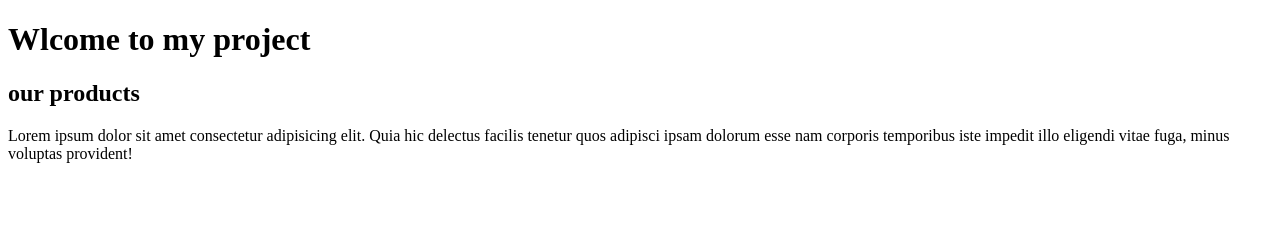
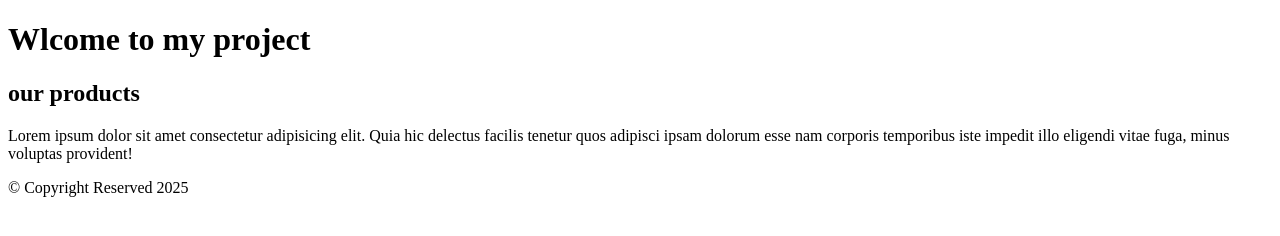
Before and after one commit to SafarovS/gitloiha, a plain HTML site: page index.html in a window 1280 px wide. Drawn offline with Linux system fonts and the light colour scheme.

Commit message:
footer qoshildi

```diff
--- a/index.html
+++ b/index.html
@@ -15,5 +15,8 @@
             <p>Lorem ipsum dolor sit amet consectetur adipisicing elit. Quia hic delectus facilis tenetur quos adipisci ipsam dolorum esse nam corporis temporibus iste impedit illo eligendi vitae fuga, minus voluptas provident!</p>
         </div>
     </main>
+    <footer>
+        &copy; Copyright Reserved 2025
+    </footer>
 </body>
 </html>
```
